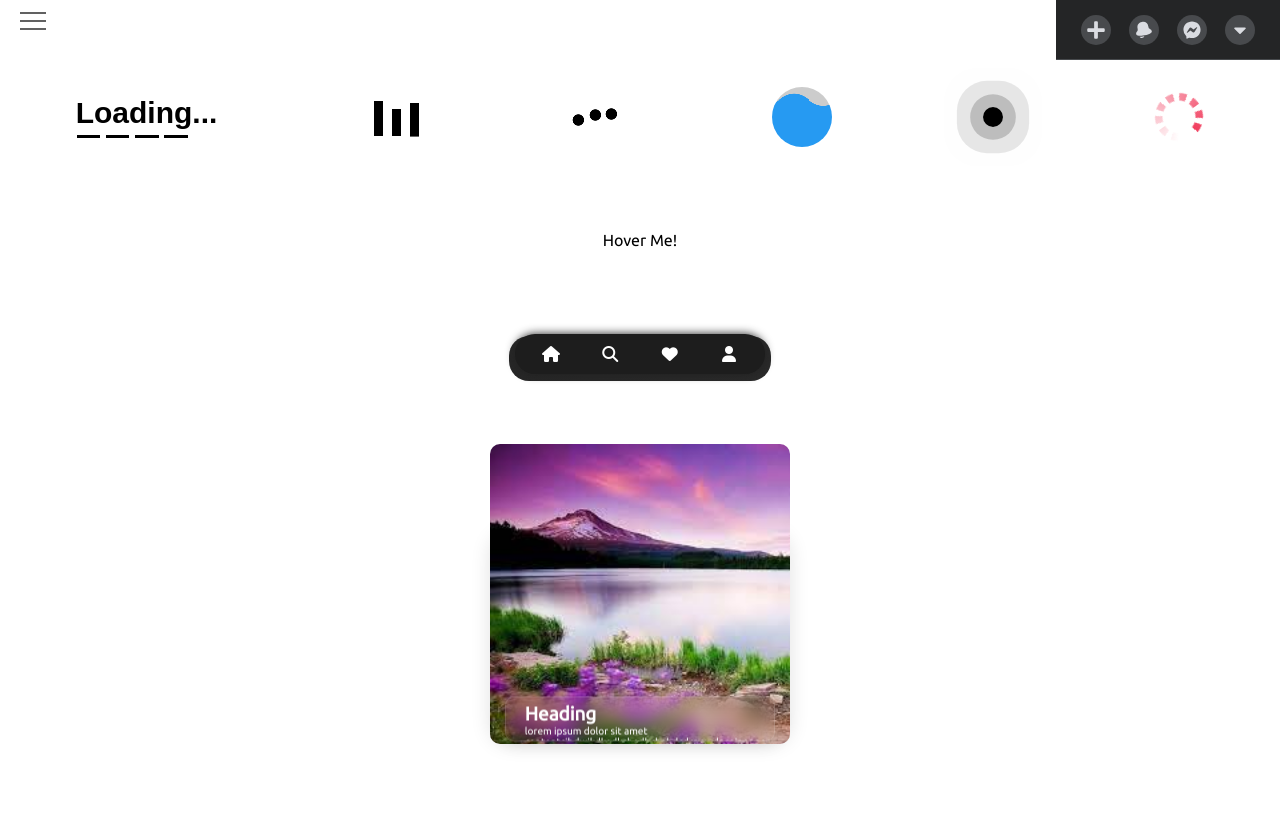
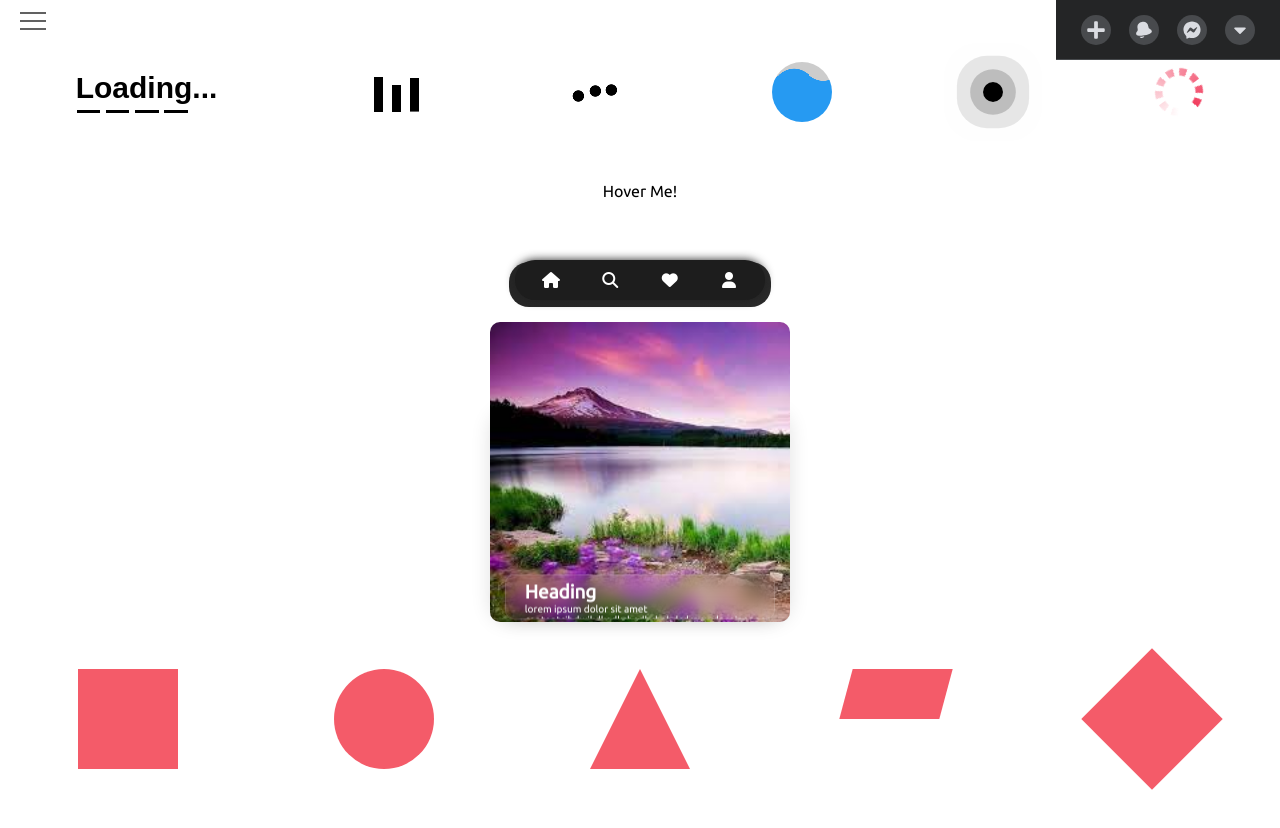
Before and after one commit to Saisathish/SaiCSS_Components, a React (Create React App) app: page / in a window 1280 px wide. Shown: the top 828 px of the page. Built offline with nearby package versions, Linux system fonts and the light colour scheme.

Commit message:
shapes in css

```diff
--- a/src/App.js
+++ b/src/App.js
@@ -5,6 +5,7 @@ import BottomBarNavigation from './components/BottomBarNavigation';
 import HamburgerMenu from './components/HamburgerMenu';
 import CardHover from './components/CardHover';
 import MenuDropdownComplex from './components/MenuDropdownComplex';
+import Shapes from './components/Shapes';
 
 function App() {
   return (
@@ -15,6 +16,7 @@ function App() {
       <HamburgerMenu />
       <CardHover />
       <MenuDropdownComplex />
+      <Shapes />
     </div>
   );
 }
--- /dev/null
+++ b/src/components/Shapes/index.js
@@ -0,0 +1,18 @@
+import React from 'react';
+import './shapes.css';
+
+function index() {
+  return (
+    <>
+    <div className='shapescontainer'>
+      <div className="square"></div>
+      <div className="circle"></div>
+      <div className="triangle"></div>
+      <div className="parallelogram"></div>
+      <div className="diamond"></div>
+    </div>
+    </>
+  )
+}
+
+export default index
--- /dev/null
+++ b/src/components/Shapes/shapes.css
@@ -0,0 +1,40 @@
+.shapescontainer {
+  display: flex;
+  justify-content: space-around;
+  width: 100vw;
+}
+
+.square {
+  width: 100px;
+  height: 100px;
+  background: #f45b69;
+}
+
+.circle {
+  width: 100px;
+  height: 100px;
+  border-radius: 50%;
+  background: #f45b69;
+}
+
+.triangle {
+  width: 0;
+  height: 0;
+  border-left: 50px solid transparent;
+  border-right: 50px solid transparent;
+  border-bottom: 100px solid #f45b69;
+}
+
+.parallelogram {
+  width: 100px;
+  height: 50px;
+  background: #f45b69;
+  transform: skew(-15deg);
+}
+
+.diamond {
+  width: 100px;
+  height: 100px;
+  transform: rotate(45deg);
+  background: #f45b69;
+}
```
